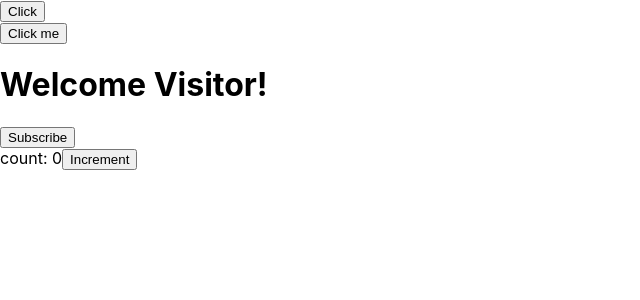
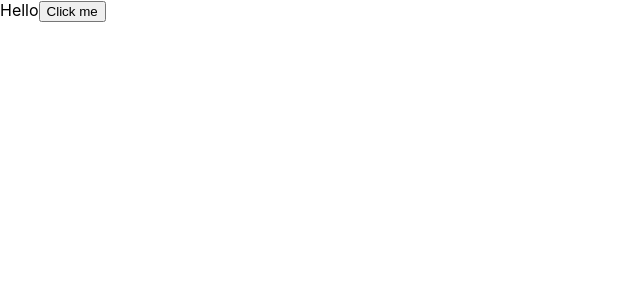
Before and after one commit to tanishthaJawa/react-practice, a React (Create React App) app: page / in a window 1280 px wide. Shown: the top 300 px of the page, without its empty margins (0-640 px from the left). Built offline with nearby package versions, Linux system fonts and the light colour scheme.

Commit message:
Event binding in react

```diff
--- a/src/App.js
+++ b/src/App.js
@@ -4,12 +4,14 @@ import Message from "./components/Message";
 import Counter from "./Counter";
 import FunctionClick from "./components/FunctionClick";
 import ClassClick from "./components/ClassClick";
+import EventBinding from "./components/EventBinding";
 function App() {
 
   return (
     <div className="App">
-      <FunctionClick />
-      <ClassClick />
+      <EventBinding />
+      {/* <FunctionClick />
+      <ClassClick /> */}
       {/* <Greet name="Alice" age="10">
         <p> This is child props</p>
       </Greet>
@@ -22,8 +24,8 @@ function App() {
       <Welcome name="Diana" age="20" >
         <button>Action</button>
       </Welcome> */}
-      <Message />
-      <Counter />
+      {/* <Message />
+      <Counter /> */}
     </div>
 
   );
--- /dev/null
+++ b/src/components/EventBinding.js
@@ -0,0 +1,37 @@
+import React, { Component } from 'react'
+
+class EventBinding extends Component {
+
+    constructor(props) {
+        super(props)
+
+        this.state = {
+            message: 'Hello'
+        }
+
+        // this.clicked = this.clicked.bind(this);
+    }
+    // clicked() {
+    //     this.setState({
+    //         message: 'GoodBye!'
+    //     })
+    // }
+    clicked = () => {
+        this.setState({
+            message: 'GoodBye!'
+        })
+    }
+
+    render() {
+        return (
+            <div>
+                {this.state.message}
+                {/* <button onClick={this.clicked.bind(this)}>Click me</button> */}
+                {/* <button onClick={() => this.clicked()}>Click me</button> */}
+                <button onClick={this.clicked}>Click me</button>
+            </div>
+        )
+    }
+}
+
+export default EventBinding
```
